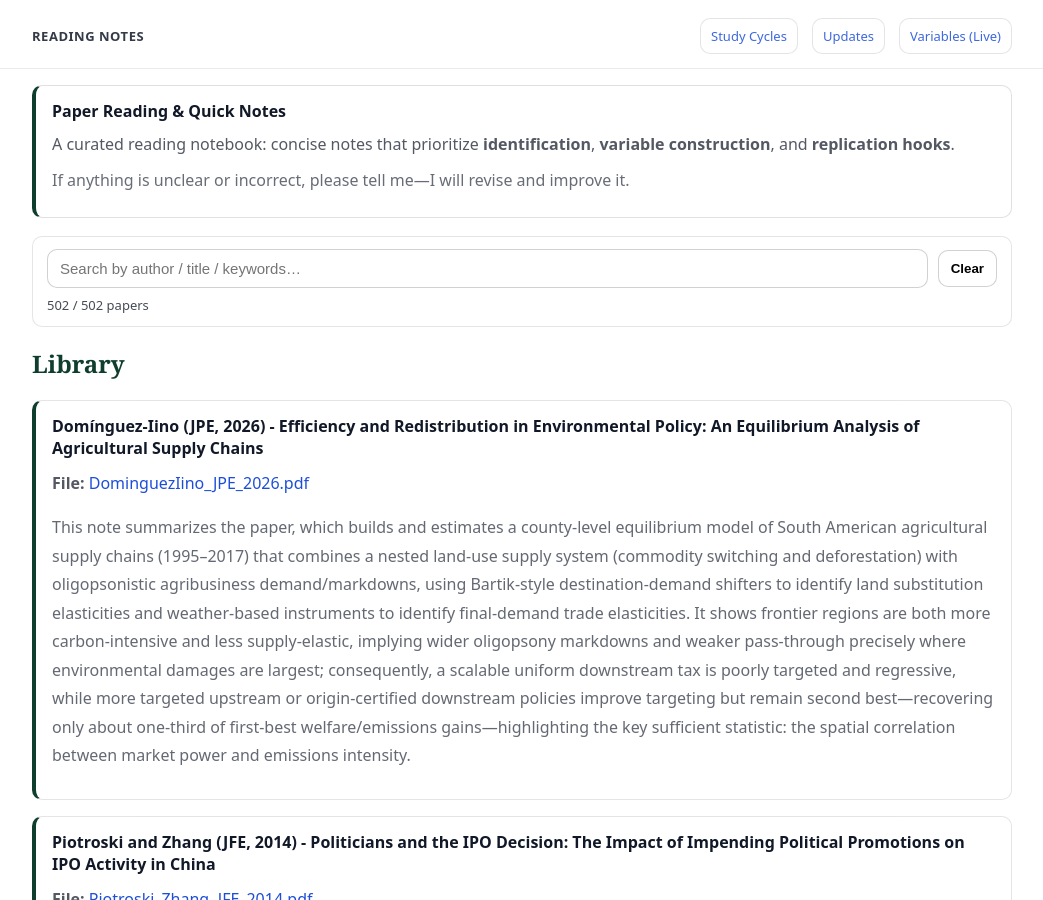
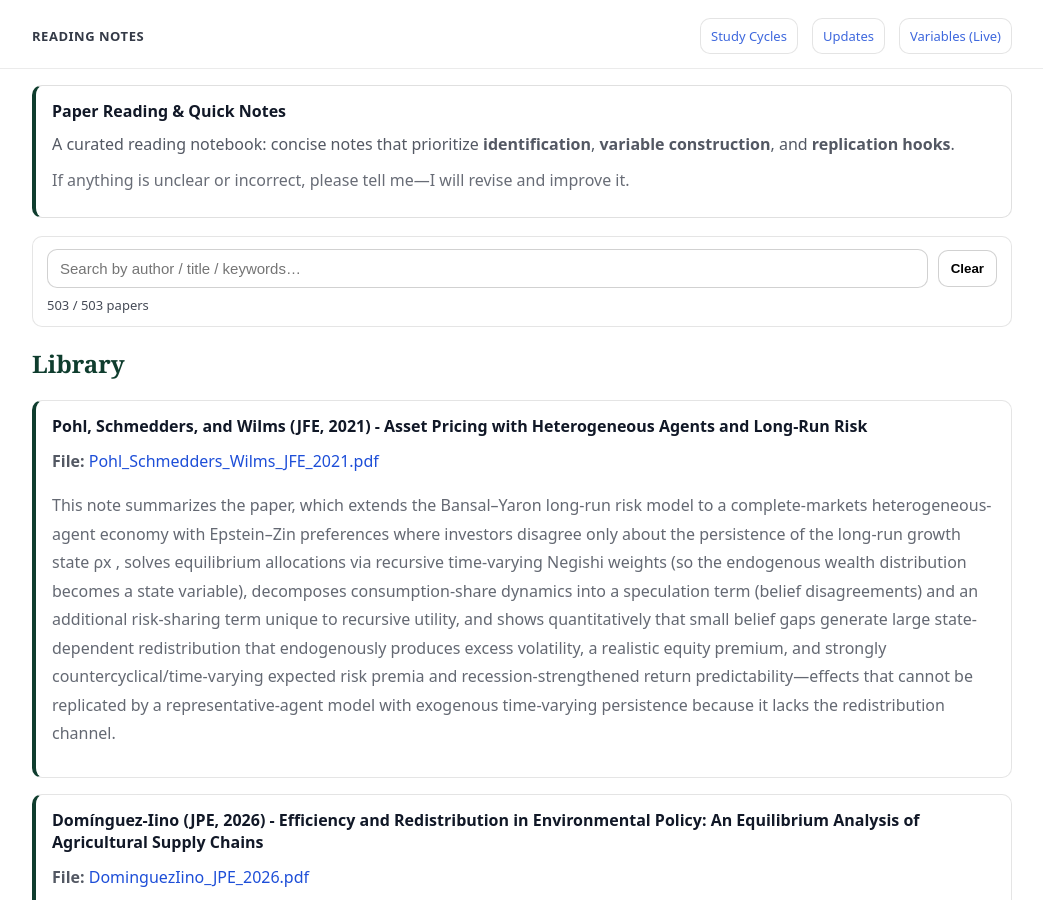
Before and after one commit to yaxinzn/study-archive, a Jekyll site: the page built from reading/index.md, in a window 1280 px wide and 900 px high. Shown: the whole window, without its empty margins (118-1161 px from the left). Built offline with Jekyll 4.4.1, drawn with Linux system fonts in a browser that asks for light colours.

Commit message:
Reading: add/update Pohl_Schmedders_Wilms_JFE_2021.pdf

```diff
--- a/_data/reading.yml
+++ b/_data/reading.yml
@@ -1,3 +1,7 @@
+- title: "Pohl, Schmedders, and Wilms (JFE, 2021) - Asset Pricing with Heterogeneous Agents and Long-Run Risk"
+  file: "Pohl_Schmedders_Wilms_JFE_2021.pdf"
+  desc: "This note summarizes the paper, which extends the Bansal–Yaron long-run risk model to a complete-markets heterogeneous-agent economy with Epstein–Zin preferences where investors disagree only about the persistence of the long-run growth state ρx , solves equilibrium allocations via recursive time-varying Negishi weights (so the endogenous wealth distribution becomes a state variable), decomposes consumption-share dynamics into a speculation term (belief disagreements) and an additional risk-sharing term unique to recursive utility, and shows quantitatively that small belief gaps generate large state-dependent redistribution that endogenously produces excess volatility, a realistic equity premium, and strongly countercyclical/time-varying expected risk premia and recession-strengthened return predictability—effects that cannot be replicated by a representative-agent model with exogenous time-varying persistence because it lacks the redistribution channel."
+
 - title: "Domínguez-Iino (JPE, 2026) - Efficiency and Redistribution in Environmental Policy: An Equilibrium Analysis of Agricultural Supply Chains"
   file: "DominguezIino_JPE_2026.pdf"
   desc: "This note summarizes the paper, which builds and estimates a county-level equilibrium model of South American agricultural supply chains (1995–2017) that combines a nested land-use supply system (commodity switching and deforestation) with oligopsonistic agribusiness demand/markdowns, using Bartik-style destination-demand shifters to identify land substitution elasticities and weather-based instruments to identify final-demand trade elasticities. It shows frontier regions are both more carbon-intensive and less supply-elastic, implying wider oligopsony markdowns and weaker pass-through precisely where environmental damages are largest; consequently, a scalable uniform downstream tax is poorly targeted and regressive, while more targeted upstream or origin-certified downstream policies improve targeting but remain second best—recovering only about one-third of first-best welfare/emissions gains—highlighting the key sufficient statistic: the spatial correlation between market power and emissions intensity."
```
Also changed, not shown: 1 other file.
